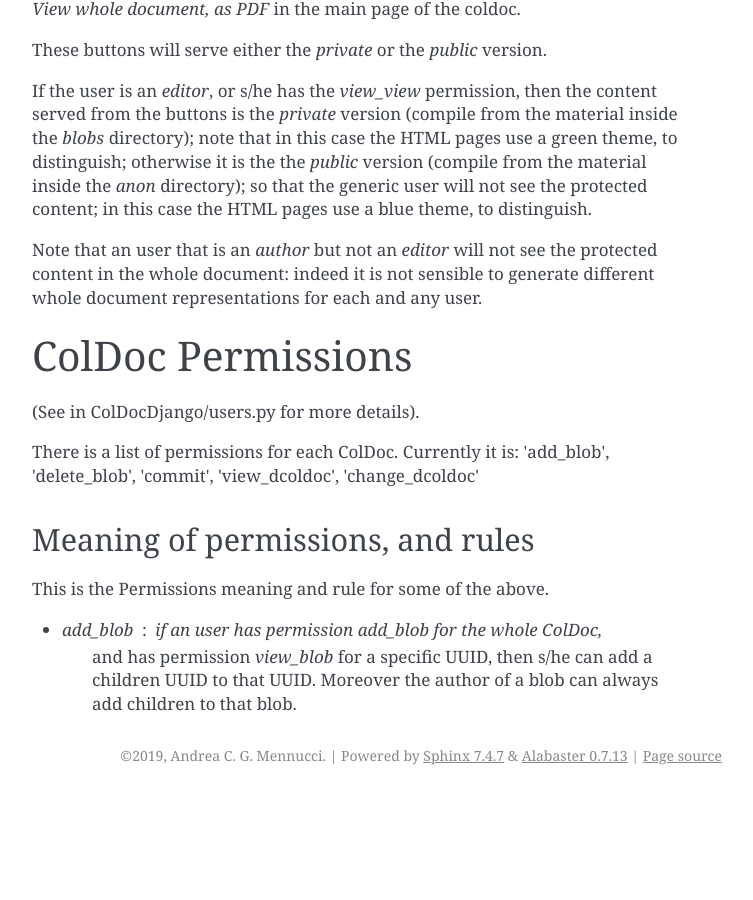
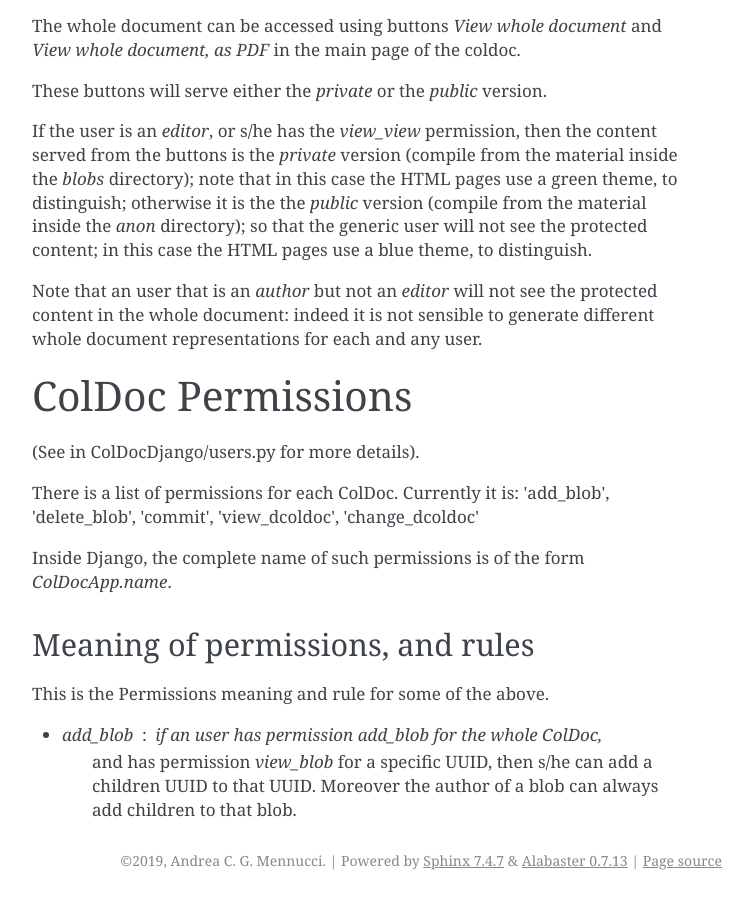
Before and after one commit to mennucc/ColDoc_project, a Sphinx documentation site: the page built from docs/source/permission.rst, in a window 1280 px wide and 900 px high, scrolled down 3307 px. Shown: the whole window, without its empty margins (388-1141 px from the left). Built offline with Sphinx 7.4.7, drawn with Linux system fonts in a browser that asks for light colours; before the commit the page ends 4102 px from its top, so only the background shows below that; some of the changed text lies outside the part shown.

Commit message:
document complete name of permissions

```diff
--- a/docs/source/permission.rst
+++ b/docs/source/permission.rst
@@ -9,6 +9,8 @@ There is a list of permissions for each UUID. Currently it is:
 Permissions are associated to the UUID of the blob,
 so they are the same for all languages and/or content types.
 (Internally, they are associated to the `DMetadata` class).
+
+Inside Django, the complete name of such permissions is of the form `UUID.name`.
 
 Permissions for a specific coldoc
 ---------------------------------
@@ -181,6 +183,8 @@ ColDoc Permissions
 There is a list of permissions for each ColDoc. Currently it is:
 'add_blob', 'delete_blob', 'commit', 'view_dcoldoc', 'change_dcoldoc'
 
+Inside Django, the complete name of such permissions is of the form `ColDocApp.name`.
+
 Meaning of permissions, and rules
 ---------------------------------
 
```
